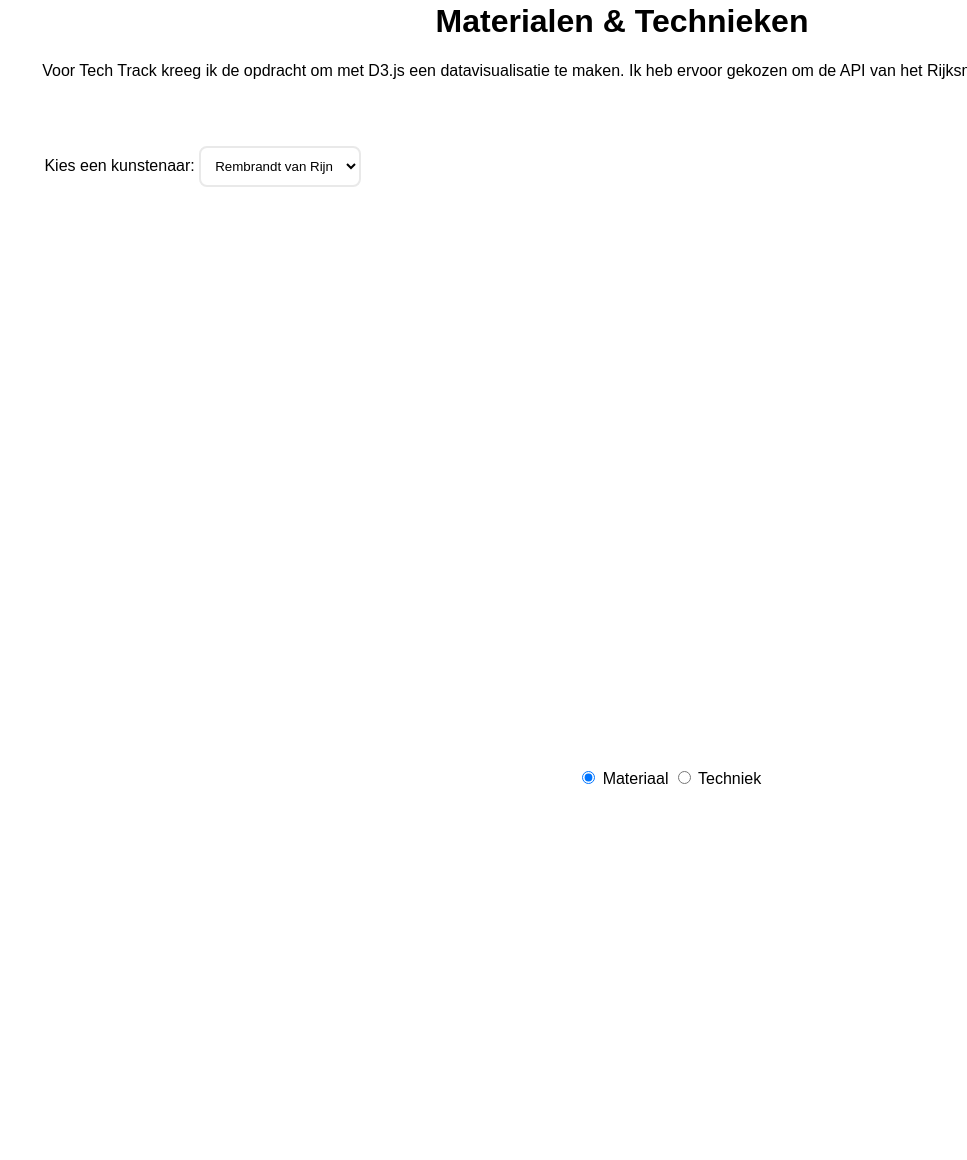
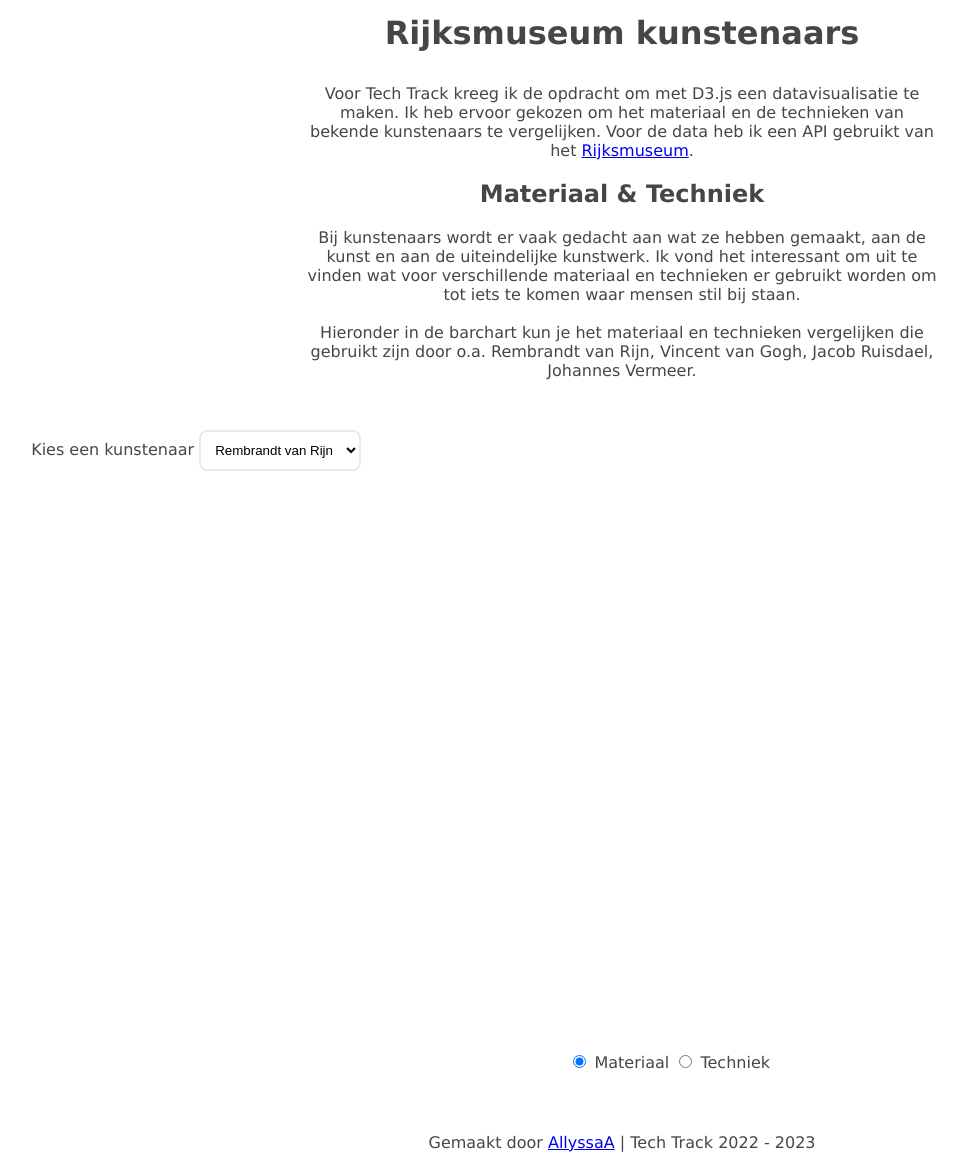
Before and after one commit to AllyssaA/tech-track-22-23, a website built with Vite: page index.html in a window 1280 px wide. Shown: the part 18-1178 px from the top of the page, without its empty margins (18-985 px from the left). Before the commit the page ends 814 px from the top, so only its background shows below. Built offline with nearby package versions, Linux system fonts and the light colour scheme; no server answers.

Commit message:
:lipstick: added text and styling

```diff
--- a/index.html
+++ b/index.html
@@ -9,17 +9,35 @@
   <body>
     <!-- <img src="./images/tt.png" alt="Tech Track logo" /> -->
     <main>
-      <h1>Materialen & Technieken</h1>
+      <h1>Rijksmuseum kunstenaars</h1>
       <div class="content">
         <p>
           Voor Tech Track kreeg ik de opdracht om met D3.js een datavisualisatie
-          te maken. Ik heb ervoor gekozen om de API van het Rijksmuseum als
-          dataset te gebruiken.
+          te maken. Ik heb ervoor gekozen om het materiaal en de technieken van
+          bekende kunstenaars te vergelijken. Voor de data heb ik een API
+          gebruikt van het
+          <a
+            href="https://data.rijksmuseum.nl/object-metadata/api/"
+            alt="Link Rijksmuseum API" target="_blank"
+            >Rijksmuseum</a>.
+        </p>
+
+        <h2>Materiaal & Techniek</h2>
+        <p>
+          Bij kunstenaars wordt er vaak gedacht aan wat ze hebben gemaakt, aan
+          de kunst en aan de uiteindelijke kunstwerk. Ik vond het interessant om
+          uit te vinden wat voor verschillende materiaal en technieken er
+          gebruikt worden om tot iets te komen waar mensen stil bij staan.
+        </p>
+        <br \>
+        <p>
+          Hieronder in de barchart kun je het materiaal en technieken vergelijken die gebruikt zijn
+          door o.a. Rembrandt van Rijn, Vincent van Gogh, Jacob Ruisdael, Johannes Vermeer.
         </p>
         <div id="tooltip"></div>
         <section class="container-graph">
           <div class="dropdown">
-            <label for="artists">Kies een kunstenaar:</label>
+            <label for="artists">Kies een kunstenaar</label>
             <select name="artists" id="artists">
               <option value="rembrandt">Rembrandt van Rijn</option>
               <option value="vincent">Vincent van Gogh</option>
@@ -40,6 +58,9 @@
         </section>
       </div>
     </main>
+    <footer>
+      <p>Gemaakt door <a href="https://github.com/AllyssaA/tech-track-22-23" target="_blank">AllyssaA</a> | Tech Track 2022 - 2023</p>
+    </footer>
     <script type="module" src="./scripts/main.js"></script>
   </body>
 </html>
--- a/styles/style.css
+++ b/styles/style.css
@@ -1,6 +1,8 @@
 body {
   background: white;
   font-family: sans-serif;
+  font-family: Verdana, Geneva, Tahoma, sans-serif;
+  color: #484545;
 }
 
 #tooltip {
@@ -17,16 +19,22 @@
 h1 {
   display: flex;
   justify-content: center;
+  margin: 1em;
+}
+
+.content{
+  text-align: center;
 }
 
 p{
   text-align: center;
+  /* margin: 0 10rem 2rem 10rem ; */
+  width: 50%;
+  margin: 0 auto;
 }
 
 svg#graph {
   height: 40rem;
-  /* display: flex;
-  justify-content: center; */
 }
 
 label {
@@ -64,3 +72,12 @@
   display: grid;
   gap: 2em;
 }
+
+footer{
+  height: 5rem;
+  display: grid;
+}
+
+footer p{
+  align-self: flex-end;
+}
```
